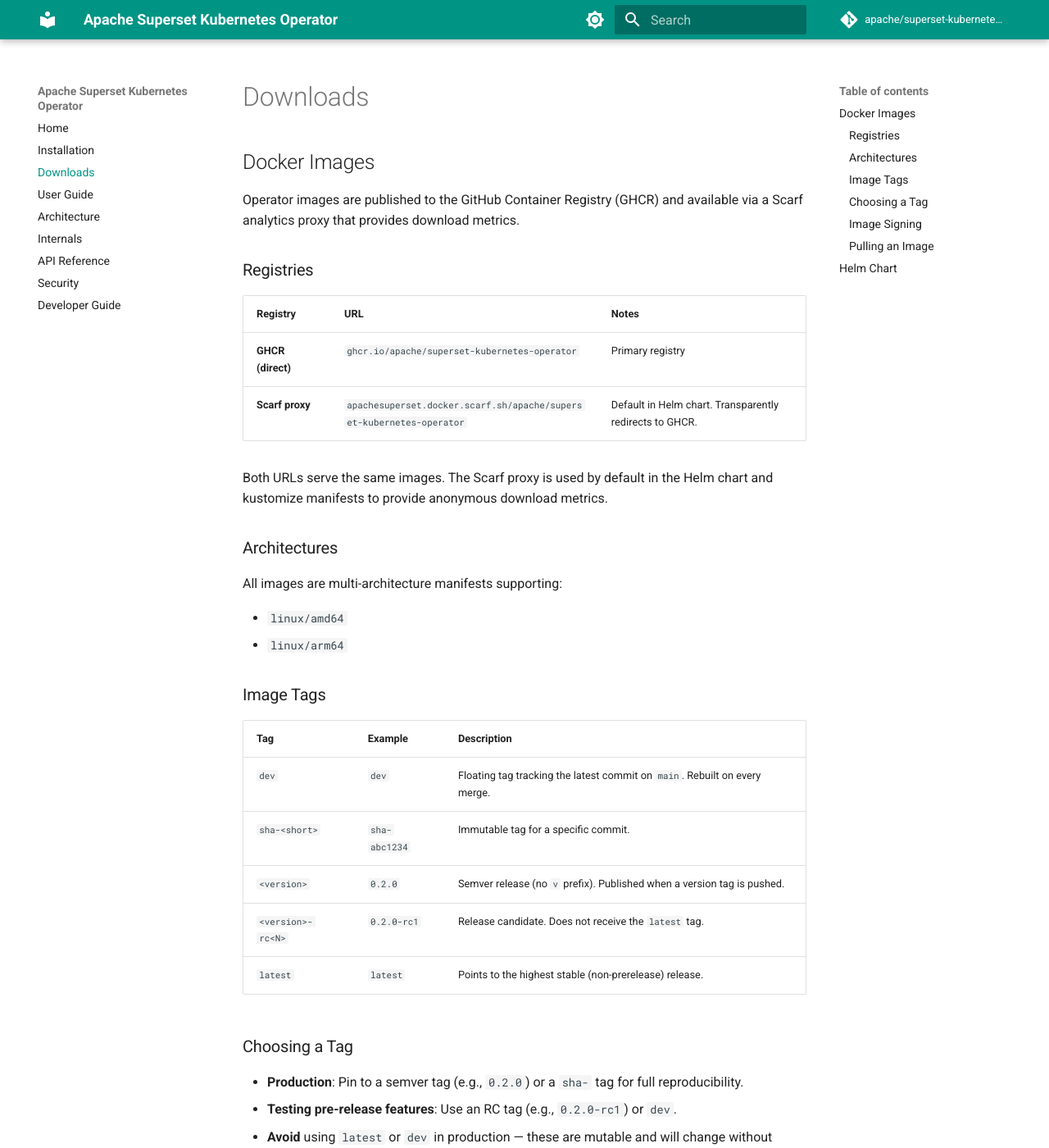
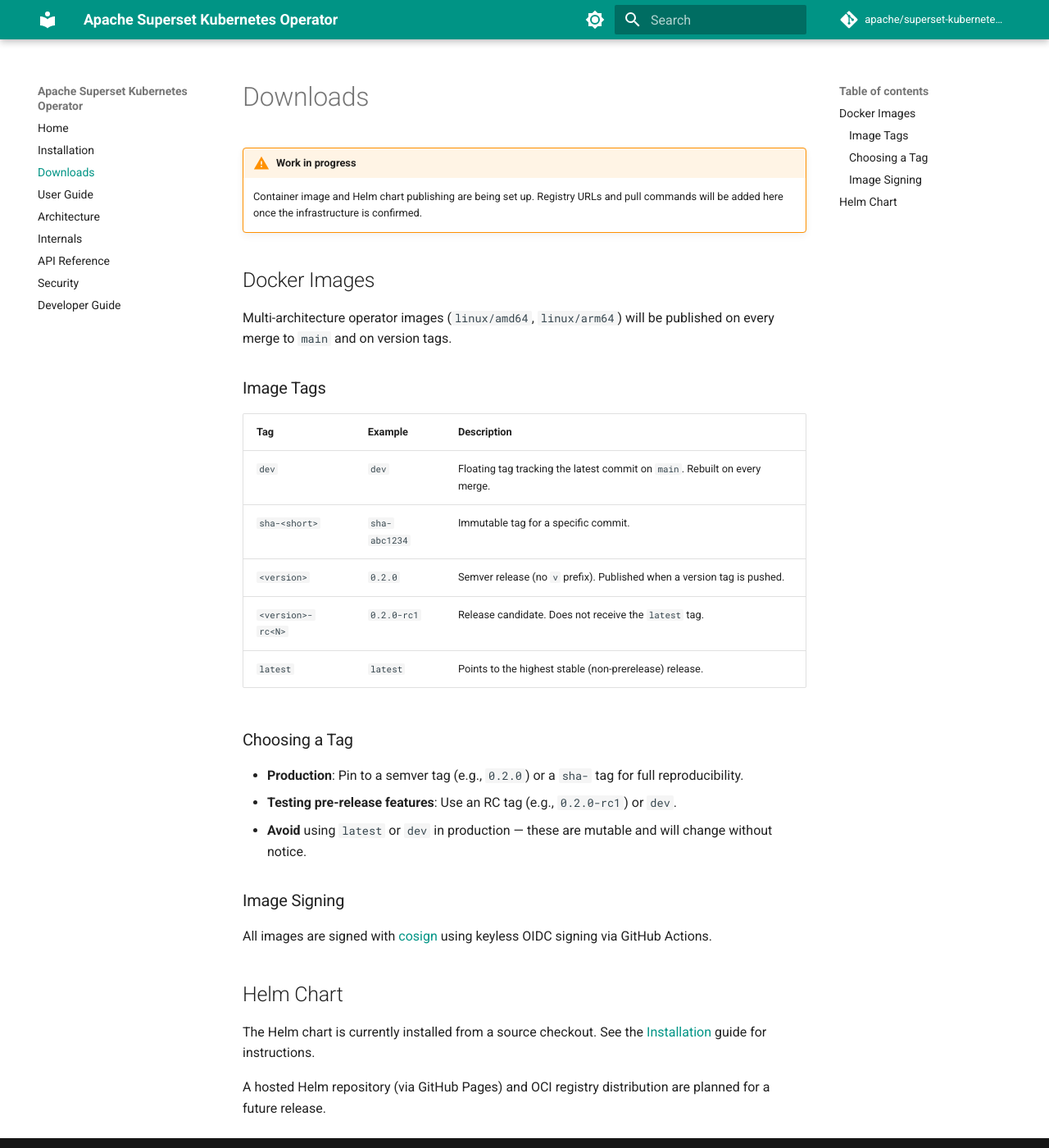
Before and after one commit to apache/superset-kubernetes-operator, an MkDocs documentation site: the page built from docs/downloads.md, in a window 1280 px wide and 1400 px high. Shown: the whole window at 82% size. Built offline with MkDocs 1.6.1 and Material for MkDocs 9.7.7, drawn with Linux system fonts in a browser that asks for light colours; comment, search, counter and statistics services are not loaded; some of the changed text lies outside the part shown.

Commit message:
rename artifacts to downloads

````diff
--- a/docs/artifacts.md
+++ b/docs/downloads.md
@@ -19,27 +19,14 @@ under the License.
 
 # Downloads
 
+!!! warning "Work in progress"
+    Container image and Helm chart publishing are being set up. Registry URLs
+    and pull commands will be added here once the infrastructure is confirmed.
+
 ## Docker Images
 
-Operator images are published to the GitHub Container Registry (GHCR) and
-available via a Scarf analytics proxy that provides download metrics.
-
-### Registries
-
-| Registry | URL | Notes |
-|----------|-----|-------|
-| **GHCR (direct)** | `ghcr.io/apache/superset-kubernetes-operator` | Primary registry |
-| **Scarf proxy** | `apachesuperset.docker.scarf.sh/apache/superset-kubernetes-operator` | Default in Helm chart. Transparently redirects to GHCR. |
-
-Both URLs serve the same images. The Scarf proxy is used by default in the
-Helm chart and kustomize manifests to provide anonymous download metrics.
-
-### Architectures
-
-All images are multi-architecture manifests supporting:
-
-- `linux/amd64`
-- `linux/arm64`
+Multi-architecture operator images (`linux/amd64`, `linux/arm64`) will be
+published on every merge to `main` and on version tags.
 
 ### Image Tags
 
@@ -62,24 +49,7 @@ All images are multi-architecture manifests supporting:
 ### Image Signing
 
 All images are signed with [cosign](https://docs.sigstore.dev/cosign/overview/)
-using keyless OIDC signing via GitHub Actions. To verify an image:
-
-```bash
-cosign verify \
-  --certificate-oidc-issuer https://token.actions.githubusercontent.com \
-  --certificate-identity-regexp 'github\.com/apache/superset-kubernetes-operator' \
-  ghcr.io/apache/superset-kubernetes-operator:<tag>
-```
-
-### Pulling an Image
-
-```bash
-# Via GHCR directly
-docker pull ghcr.io/apache/superset-kubernetes-operator:dev
-
-# Via Scarf proxy (default in Helm chart)
-docker pull apachesuperset.docker.scarf.sh/apache/superset-kubernetes-operator:dev
-```
+using keyless OIDC signing via GitHub Actions.
 
 ## Helm Chart
 
--- a/mkdocs.yml
+++ b/mkdocs.yml
@@ -30,7 +30,7 @@ theme:
 nav:
   - Home: index.md
   - Installation: installation.md
-  - Downloads: artifacts.md
+  - Downloads: downloads.md
   - User Guide: user-guide.md
   - Architecture: architecture.md
   - Internals: internals.md
````
Also changed, not shown: docs/developer-guide.md (+1 -1 lines), docs/installation.md (+1 -1 lines).
